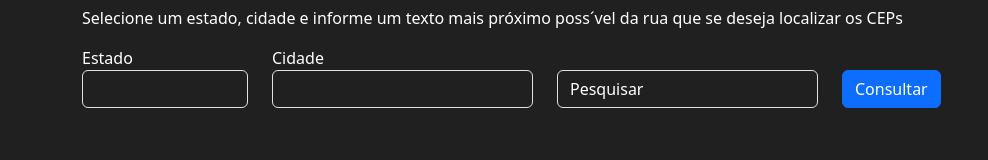
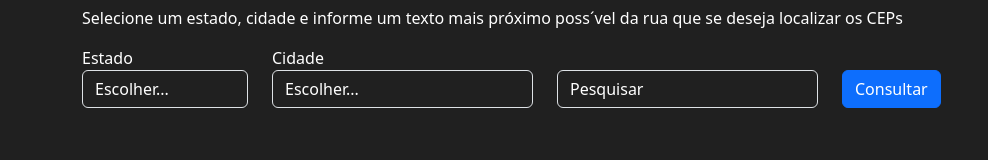
Before and after one commit to cassiorangel/zup-dev, an Angular app: page /lugares in a window 1280 px wide. Shown: the part 129-289 px from the top of the page, without its empty margins (0-988 px from the left). Built offline with nearby package versions, Linux system fonts and the light colour scheme.

Commit message:
setando valor inicial select

```diff
--- a/src/app/endereco/lugares/lugares.component.html
+++ b/src/app/endereco/lugares/lugares.component.html
@@ -11,7 +11,7 @@
             <div class="form-group col-2 col-md-2">
                 <label class="campos" for="inputEstado">Estado</label>
                 <select class="form-control" formControlName="name">
-                  <option selected>Escolher...</option>
+                  <option selected value="">Escolher...</option>
                   <option  *ngFor="let estado of estados" [ngValue]="estado.name">
                     {{ estado.name }}
                   </option>
@@ -20,7 +20,7 @@
             <div class="form-group col-3 col-md-3">
                 <label class="campos" for="inputCidade">Cidade</label>
                 <select class="form-control" formControlName="nome">
-                  <option selected>Escolher...</option>
+                  <option selected value="">Escolher...</option>
                   <option *ngFor="let cidade of cidades" [ngValue]="cidade.nome">
                     {{ cidade.nome }}
                   </option>
```
